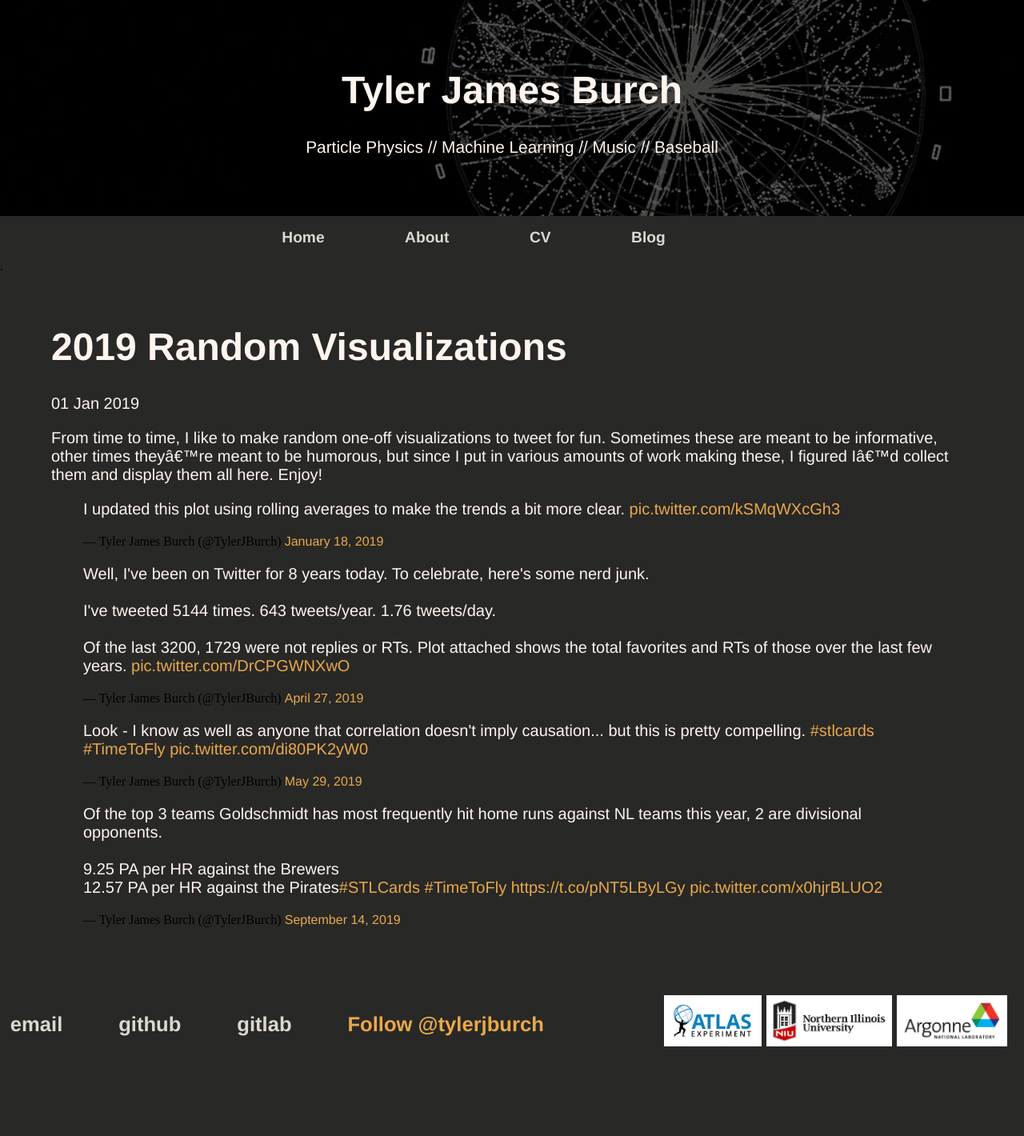
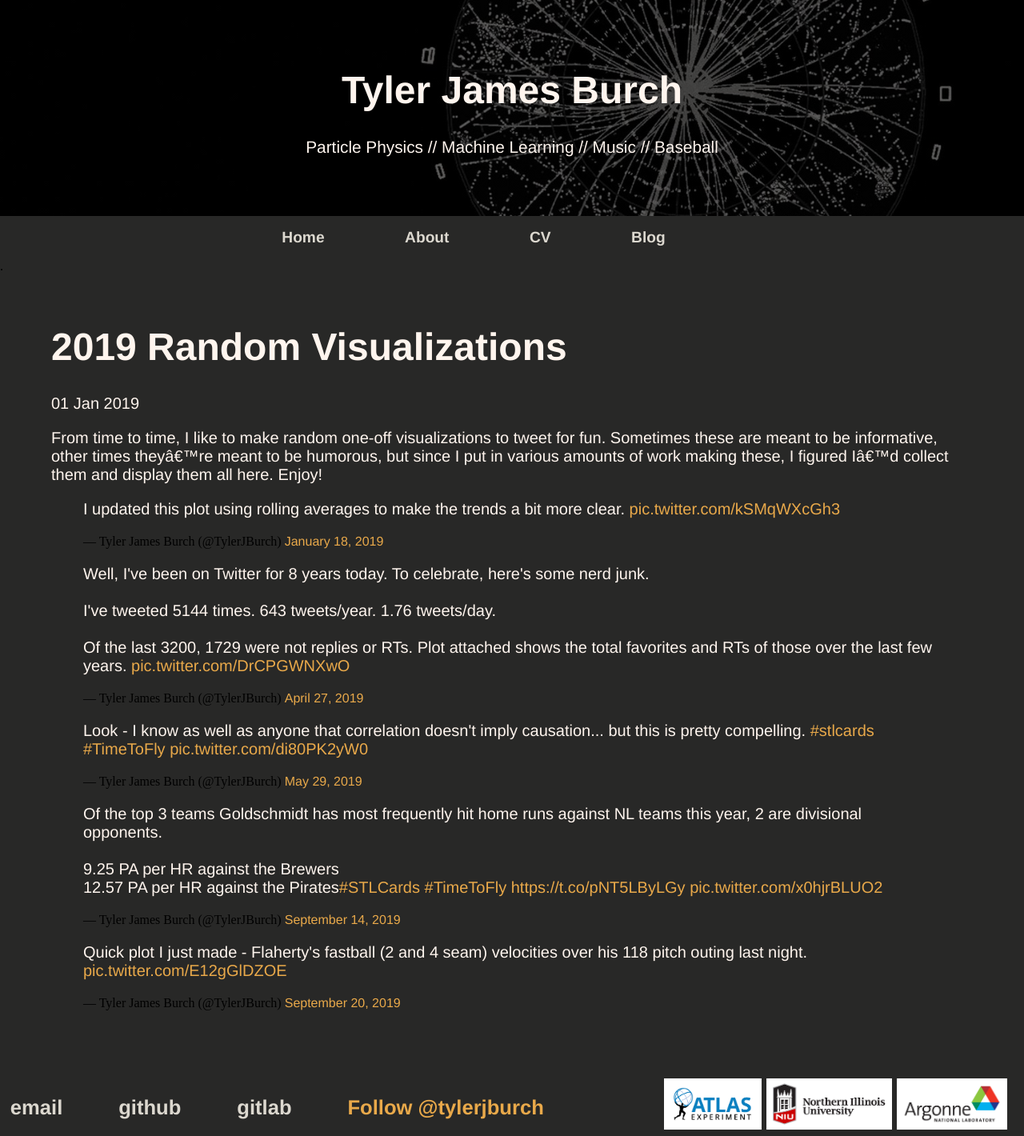
Before and after one commit to tjburch/tjburch.github.io, a Jekyll site: the page built from _other/2019random_visualizations.md, in a window 1280 px wide. Shown: the whole page at 80% size. Built offline with Jekyll 4.4.1, drawn with Linux system fonts in a browser that asks for light colours; comment, search, counter and statistics services are not loaded; before the commit the page ends 1316 px from its top, so only the background shows below that.

Commit message:
Add flaherty velo tweet

```diff
--- a/_other/2019random_visualizations.md
+++ b/_other/2019random_visualizations.md
@@ -16,3 +16,5 @@ From time to time, I like to make random one-off visualizations to tweet for fun
 <blockquote class="twitter-tweet tw-align-center"><p lang="en" dir="ltr">Look - I know as well as anyone that correlation doesn&#39;t imply causation... but this is pretty compelling. <a href="https://twitter.com/hashtag/stlcards?src=hash&amp;ref_src=twsrc%5Etfw">#stlcards</a> <a href="https://twitter.com/hashtag/TimeToFly?src=hash&amp;ref_src=twsrc%5Etfw">#TimeToFly</a> <a href="https://t.co/di80PK2yW0">pic.twitter.com/di80PK2yW0</a></p>&mdash; Tyler James Burch (@TylerJBurch) <a href="https://twitter.com/TylerJBurch/status/1133711893024129024?ref_src=twsrc%5Etfw">May 29, 2019</a></blockquote> <script async src="https://platform.twitter.com/widgets.js" charset="utf-8"></script>
 
 <blockquote class="twitter-tweet tw-align-center"><p lang="en" dir="ltr">Of the top 3 teams Goldschmidt has most frequently hit home runs against NL teams this year, 2 are divisional opponents. <br><br>9.25 PA per HR against the Brewers<br>12.57 PA per HR against the Pirates<a href="https://twitter.com/hashtag/STLCards?src=hash&amp;ref_src=twsrc%5Etfw">#STLCards</a> <a href="https://twitter.com/hashtag/TimeToFly?src=hash&amp;ref_src=twsrc%5Etfw">#TimeToFly</a> <a href="https://t.co/pNT5LByLGy">https://t.co/pNT5LByLGy</a> <a href="https://t.co/x0hjrBLUO2">pic.twitter.com/x0hjrBLUO2</a></p>&mdash; Tyler James Burch (@TylerJBurch) <a href="https://twitter.com/TylerJBurch/status/1172870423438069761?ref_src=twsrc%5Etfw">September 14, 2019</a></blockquote> <script async src="https://platform.twitter.com/widgets.js" charset="utf-8"></script>
+
+<blockquote class="twitter-tweet tw-align-center"><p lang="en" dir="ltr">Quick plot I just made - Flaherty&#39;s fastball (2 and 4 seam) velocities over his 118 pitch outing last night. <a href="https://t.co/E12gGlDZOE">pic.twitter.com/E12gGlDZOE</a></p>&mdash; Tyler James Burch (@TylerJBurch) <a href="https://twitter.com/TylerJBurch/status/1175103060470882304?ref_src=twsrc%5Etfw">September 20, 2019</a></blockquote> <script async src="https://platform.twitter.com/widgets.js" charset="utf-8"></script>
```
